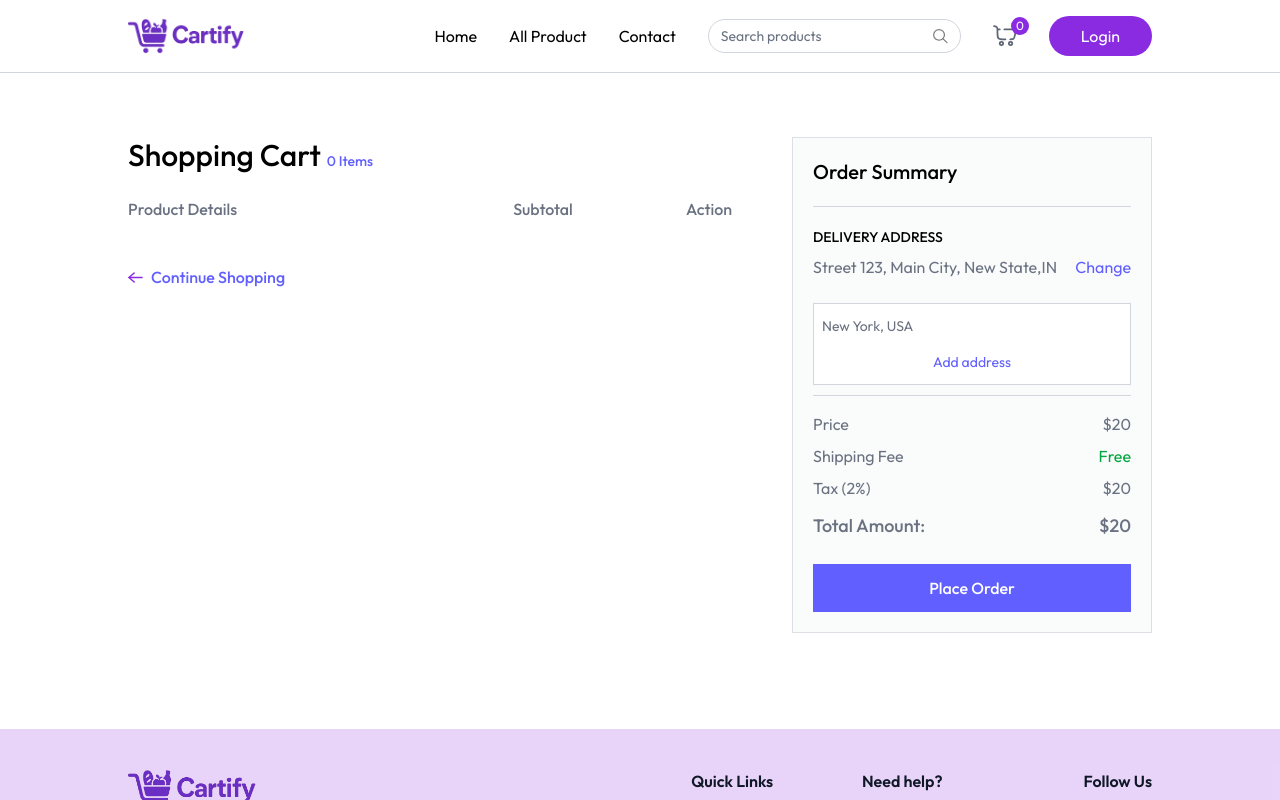
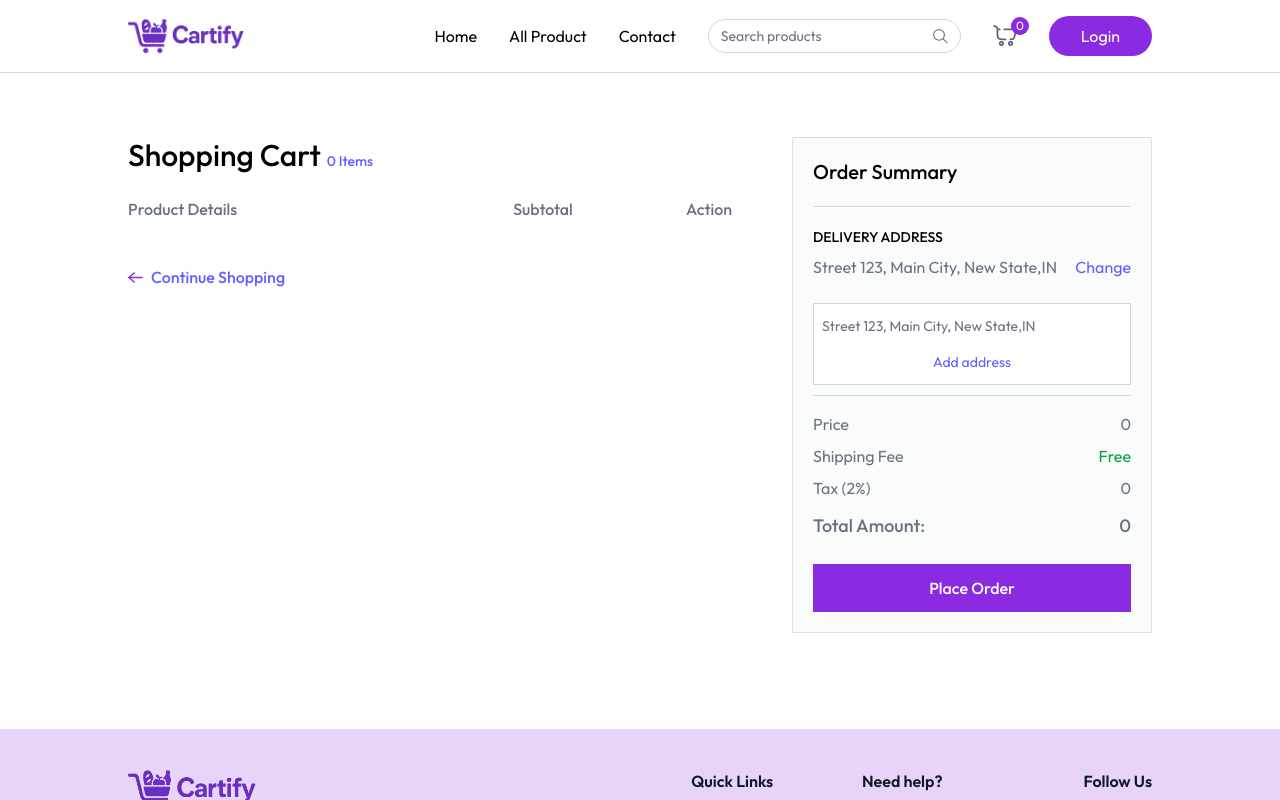
Before and after one commit to MalindaDeshan/Cartify-Grocery-Delivery-Website, a React (Vite) app in the folder client/: page /cart in a window 1280 px wide. Both pictures are taken after a click on the button "Change". Shown: the top 800 px of the page. Built offline with nearby package versions, Linux system fonts and the light colour scheme.

Commit message:
Cart page completely done

```diff
--- a/client/src/pages/Cart.jsx
+++ b/client/src/pages/Cart.jsx
@@ -5,7 +5,7 @@ import { assets, dummyAddress } from "../assets/assets";
 const Cart = () => {
     const {products,currency,cartItems,removeFromCart,getCartCount,updateCartItem,navigate,getCartAmount} = useAppContext()
     const [cartArray,setCartArray] =useState([])
-    const [addresses, setaddresses] = useState([dummyAddress])
+    const [addresses, setaddresses] = useState(dummyAddress)
     const [showAddress, setShowAddress] = useState(false)
     const [selectedAddress,setSelectedAddress] = useState(dummyAddress[0])
     const [paymentOption,setPaymentOption] = useState("COD")
@@ -18,6 +18,10 @@ const Cart = () => {
             tempArray.push(product)
         }
         setCartArray(tempArray)
+    }
+
+    const placeOrder = async() => {
+
     }
 
     useEffect (() => {
@@ -54,7 +58,8 @@ const Cart = () => {
                                     <p>Weight: <span>{product.weight || "N/A"}</span></p>
                                     <div className='flex items-center'>
                                         <p>Qty:</p>
-                                        <select className='outline-none'>
+                                        <select onChange={e => updateCartItem(product._id,Number(e.target.value))}
+                                        value={cartItems[product._id]} className='outline-none'>
                                             {Array(cartItems[product._id] > 9 ? cartItems[product._id] : 9).fill('').map((_, index) => (
                                                 <option key={index} value={index + 1}>{index + 1}</option>
                                             ))}
@@ -64,7 +69,7 @@ const Cart = () => {
                             </div>
                         </div>
                         <p className="text-center">{currency}{product.offerPrice * product.quantity}</p>
-                        <button onClick={() => removeFromCart()} className="cursor-pointer mx-auto">
+                        <button onClick={() => removeFromCart(product._id)} className="cursor-pointer mx-auto">
                             <img src={assets.remove_icon} alt="remove" className="inline-block w-6 h-6"/>
                         </button>
                     </div>)
@@ -90,10 +95,12 @@ const Cart = () => {
                         </button>
                         {showAddress && (
                             <div className="absolute top-12 py-1 bg-white border border-gray-300 text-sm w-full">
-                                <p onClick={() => setShowAddress(false)} className="text-gray-500 p-2 hover:bg-gray-100">
-                                    New York, USA
+                                {addresses.map((address,index) =>(
+                                    <p onClick={() => {setSelectedAddress(address);setShowAddress(false)}} className="text-gray-500 p-2 hover:bg-gray-100">
+                                    {address.street}, {address.city}, {address.state},{address.country}
                                 </p>
-                                <p onClick={() => setShowAddress(false)} className="text-indigo-500 text-center cursor-pointer p-2 hover:bg-indigo-500/10">
+                                ))}
+                                <p onClick={() => navigate("/add-address")} className="text-indigo-500 text-center cursor-pointer p-2 hover:bg-indigo-500/10">
                                     Add address
                                 </p>
                             </div>
@@ -102,7 +109,7 @@ const Cart = () => {
 
                     <p className="text-sm font-medium uppercase mt-6">Payment Method</p>
 
-                    <select className="w-full border border-gray-300 bg-white px-3 py-2 mt-2 outline-none">
+                    <select onChange={e => setPaymentOption(e.target.value)} className="w-full border border-gray-300 bg-white px-3 py-2 mt-2 outline-none">
                         <option value="COD">Cash On Delivery</option>
                         <option value="Online">Online Payment</option>
                     </select>
@@ -112,21 +119,21 @@ const Cart = () => {
 
                 <div className="text-gray-500 mt-4 space-y-2">
                     <p className="flex justify-between">
-                        <span>Price</span><span>$20</span>
+                        <span>Price</span><span>{currency}{getCartAmount()}</span>
                     </p>
                     <p className="flex justify-between">
                         <span>Shipping Fee</span><span className="text-green-600">Free</span>
                     </p>
                     <p className="flex justify-between">
-                        <span>Tax (2%)</span><span>$20</span>
+                        <span>Tax (2%)</span><span>{currency}{getCartAmount() * 2/100}</span>
                     </p>
                     <p className="flex justify-between text-lg font-medium mt-3">
-                        <span>Total Amount:</span><span>$20</span>
+                        <span>Total Amount:</span><span>{currency}{getCartAmount() + (getCartAmount() * 2/100)}</span>
                     </p>
                 </div>
 
-                <button className="w-full py-3 mt-6 cursor-pointer bg-indigo-500 text-white font-medium hover:bg-indigo-600 transition">
-                    Place Order
+                <button onClick={placeOrder} className="w-full py-3 mt-6 cursor-pointer bg-primary text-white font-medium hover:bg-primary-dull transition">
+                    {paymentOption == "COD" ? "Place Order" : "Proceed to checkout"}
                 </button>
             </div>
         </div>
```
